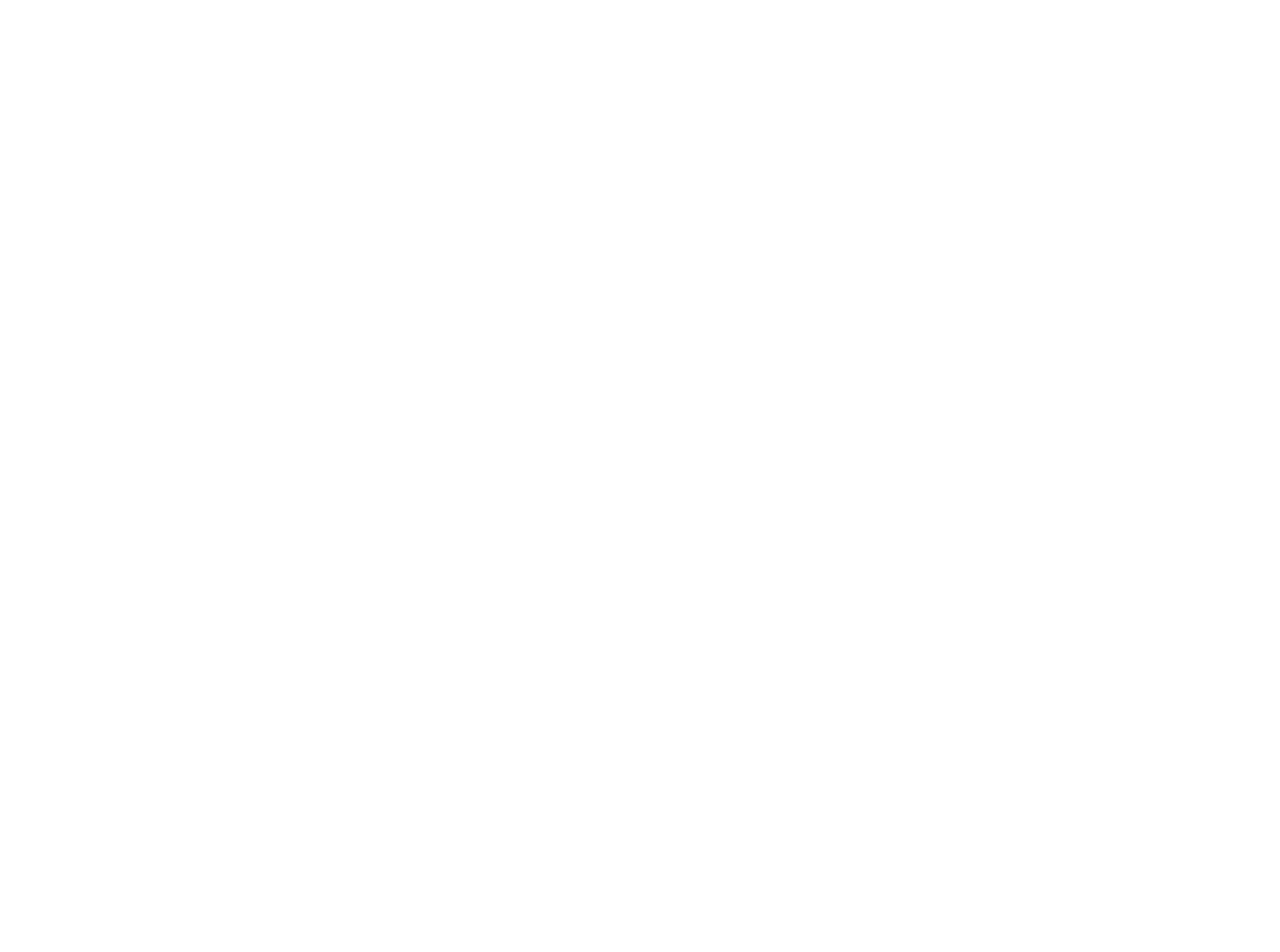
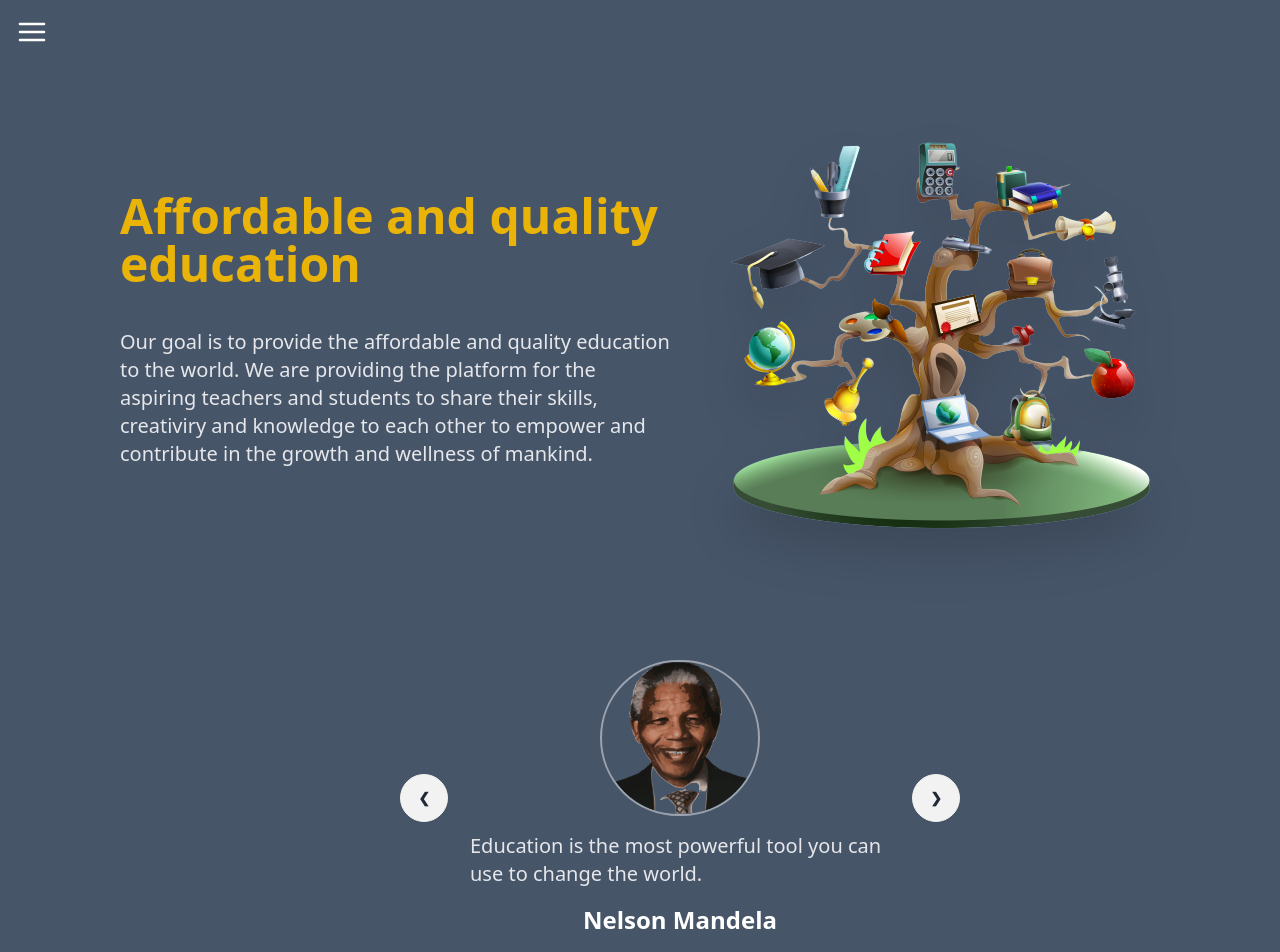
Before and after one commit to SwapnilVG/lms-frontend, a React (Vite) app: page /about in a window 1280 px wide. Before the commit this address had no page. Shown: the top 952 px of the page. Before the commit the page ends 800 px from the top, so only its background shows below. Built offline with nearby package versions, Linux system fonts and the light colour scheme.

Commit message:
Added about us page and fixed sidebar login signup button

```diff
--- a/src/App.jsx
+++ b/src/App.jsx
@@ -1,6 +1,7 @@
 import { Route, Routes } from 'react-router-dom'
 import './App.css'
 import HomePage from './Pages/HomePage'
+import AboutUs from './Pages/AboutUs'
 
 
 
@@ -10,6 +11,7 @@
     <>
       <Routes>
         <Route path='/' element={<HomePage/>}></Route>
+        <Route path='/about' element={<AboutUs/>}></Route>
       </Routes>
     </>
   )
--- a/src/Layouts/HomeLayout.jsx
+++ b/src/Layouts/HomeLayout.jsx
@@ -55,7 +55,7 @@
                 <div className=" drawer-side w-0">
                     <label htmlFor="my-drawer" className=" drawer-overlay">
                     </label>
-                    <ul className=" menu p-4 w-48 sm:w-80 bg-base-200 text-base-content relative">
+                    <ul className=" menu p-4 w-48 sm:w-80 bg-base-200 text-base-content relative h-[100%]">
                         <li className=" w-fit absolute right-2 z-50">
                             <button onClick={hideDrawer}>
                                 <AiFillCloseCircle size={24}/>
@@ -84,12 +84,12 @@
                         </li>
 
                         {!isLoggedIn &&(
-                            <li className=" absolute bottom-4 w-[90]">
+                            <li className=" absolute bottom-4 w-[90%]">
                                 <div className=" w-full flex items-center justify-center">
-                                    <button className=" btn-primary px-4 py-1 font-semibold rounded-md w-full bg-violet-800">
+                                    <button className=" btn-primary px-4 py-1 font-semibold rounded-md w-full bg-violet-800 text-white">
                                         <Link to='/login'>Login</Link>
                                     </button>
-                                    <button className=" btn-secondary px-4 py-1 font-semibold rounded-md w-full bg-pink-800">
+                                    <button className=" btn-secondary px-4 py-1 font-semibold rounded-md w-full bg-pink-800 text-white">
                                         <Link to='/signup'>Signup</Link>
                                     </button>
                                 </div>
--- /dev/null
+++ b/src/Pages/AboutUs.jsx
@@ -0,0 +1,114 @@
+import HomeLayout from "../Layouts/HomeLayout"
+import aboutMainImage from '../Assets/Images/aboutMainImage.png'
+import apj from '../Assets/Images/apj.png'
+import billGates from '../Assets/Images/billGates.png'
+import einstein from '../Assets/Images/einstein.png'
+import nelsonMandela from '../Assets/Images/nelsonMandela.png'
+import steveJobs from '../Assets/Images/steveJobs.png'
+function AboutUs(){
+    return(
+        <HomeLayout>
+            <div className=" pl-20 pt-20 flex flex-col text-white">
+                <div className=" flex items-center gap-5 mx-10">
+                    <section className=" w-1/2 space-y-10">
+                        <h1 className=" text-5xl text-yellow-500 font-semibold">
+                            Affordable and quality education
+                        </h1>
+                        <p className=" text-xl text-gray-200">
+                            Our goal is to provide the affordable and quality education to the world.
+                            We are providing the platform for the aspiring teachers and students to share
+                            their skills, creativiry and knowledge to each other to empower and contribute
+                            in the growth and wellness of mankind.
+                        </p>
+                    </section>
+
+                    <div className=" w-1/2">
+                        <img
+                            id="text1"
+                            style={{filter:"drop-shadow(0px 10px 10px rgb(0,0,0));"}}
+                            className=" drop-shadow-2xl"
+                            src={aboutMainImage}
+                            alt="aboutMainImage"
+                        />
+                    </div>
+                </div>
+
+                <div className="carousel w-1/2 my-16 m-auto">
+
+                        <div id="slide1" className="carousel-item relative w-full">
+                            <div className=" flex flex-col items-center justify-center gap-4 px-[15%]">
+                                <img src={nelsonMandela} className=" w-40 rounded-full border-2 border-gray-400" />
+                                <p className=" text-xl text-gray-200">
+                                    {"Education is the most powerful tool you can use to change the world."}
+                                </p>
+                                <h3 className=" text-2xl font-bold">Nelson Mandela</h3>
+                                <div className="absolute flex justify-between transform -translate-y-1/2 left-5 right-5 top-1/2">
+                                    <a href="#slide5" className="btn btn-circle">❮</a>
+                                    <a href="#slide2" className="btn btn-circle">❯</a>
+                                </div>
+                            </div>
+                        </div>
+
+                        <div id="slide2" className="carousel-item relative w-full">
+                            <div className=" flex flex-col items-center justify-center gap-4 px-[15%]">
+                                <img src={apj} className=" w-40 rounded-full border-2 border-gray-400" />
+                                <p className=" text-xl text-gray-200">
+                                    {"Failure will never overtake me if my determination to succeed is strong enough."}
+                                </p>
+                                <h3 className=" text-2xl font-bold">APJ Abdul Kalam</h3>
+                                <div className="absolute flex justify-between transform -translate-y-1/2 left-5 right-5 top-1/2">
+                                    <a href="#slide1" className="btn btn-circle">❮</a>
+                                    <a href="#slide3" className="btn btn-circle">❯</a>
+                                </div>
+                            </div>
+                        </div>
+
+                        <div id="slide3" className="carousel-item relative w-full">
+                            <div className=" flex flex-col items-center justify-center gap-4 px-[15%]">
+                                <img src={einstein} className=" w-40 rounded-full border-2 border-gray-400" />
+                                <p className=" text-xl text-gray-200">
+                                    {"A person who never made a mistake never tried anything new."}
+                                </p>
+                                <h3 className=" text-2xl font-bold">Albert Einstein</h3>
+                                <div className="absolute flex justify-between transform -translate-y-1/2 left-5 right-5 top-1/2">
+                                    <a href="#slide2" className="btn btn-circle">❮</a>
+                                    <a href="#slide4" className="btn btn-circle">❯</a>
+                                </div>
+                            </div>
+                        </div>
+
+                        <div id="slide4" className="carousel-item relative w-full">
+                            <div className=" flex flex-col items-center justify-center gap-4 px-[15%]">
+                                <img src={steveJobs} className=" w-40 rounded-full border-2 border-gray-400" />
+                                <p className=" text-xl text-gray-200">
+                                    {"We don't get a chance to do that many things, and every one should be really excellent."}
+                                </p>
+                                <h3 className=" text-2xl font-bold">Steve Jobs</h3>
+                                <div className="absolute flex justify-between transform -translate-y-1/2 left-5 right-5 top-1/2">
+                                    <a href="#slide3" className="btn btn-circle">❮</a>
+                                    <a href="#slide5" className="btn btn-circle">❯</a>
+                                </div>
+                            </div>
+                        </div>
+
+                        <div id="slide5" className="carousel-item relative w-full">
+                            <div className=" flex flex-col items-center justify-center gap-4 px-[15%]">
+                                <img src={billGates} className=" w-40 rounded-full border-2 border-gray-400" />
+                                <p className=" text-xl text-gray-200">
+                                    {"Success is a lousy teacher. It seduces smart people into thinking they can't lose."}
+                                </p>
+                                <h3 className=" text-2xl font-bold">Bill Gates</h3>
+                                <div className="absolute flex justify-between transform -translate-y-1/2 left-5 right-5 top-1/2">
+                                    <a href="#slide4" className="btn btn-circle">❮</a>
+                                    <a href="#slide1" className="btn btn-circle">❯</a>
+                                </div>
+                            </div>
+                        </div>
+               </div>
+            </div>
+        </HomeLayout>
+    )
+}
+
+
+export default AboutUs
```
